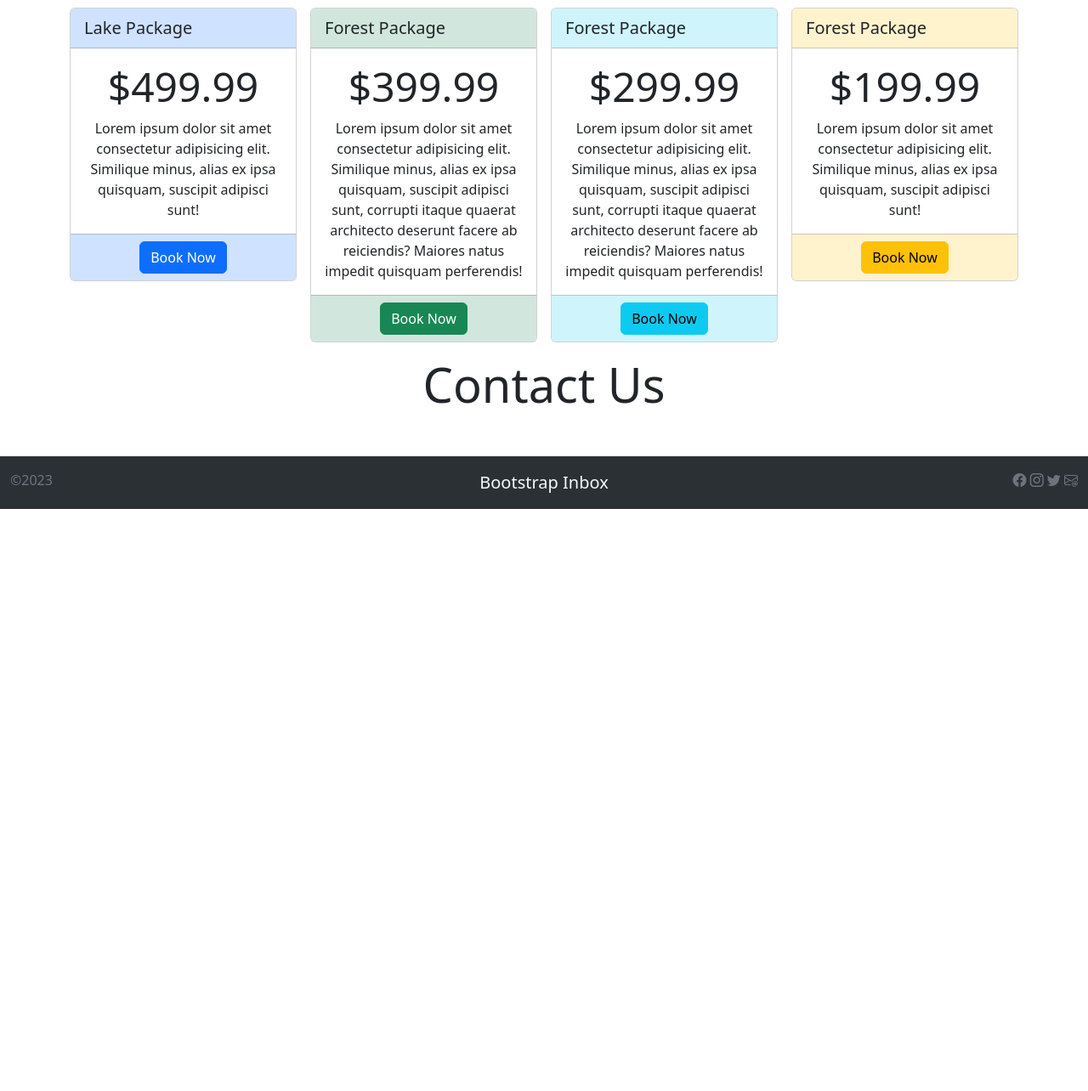
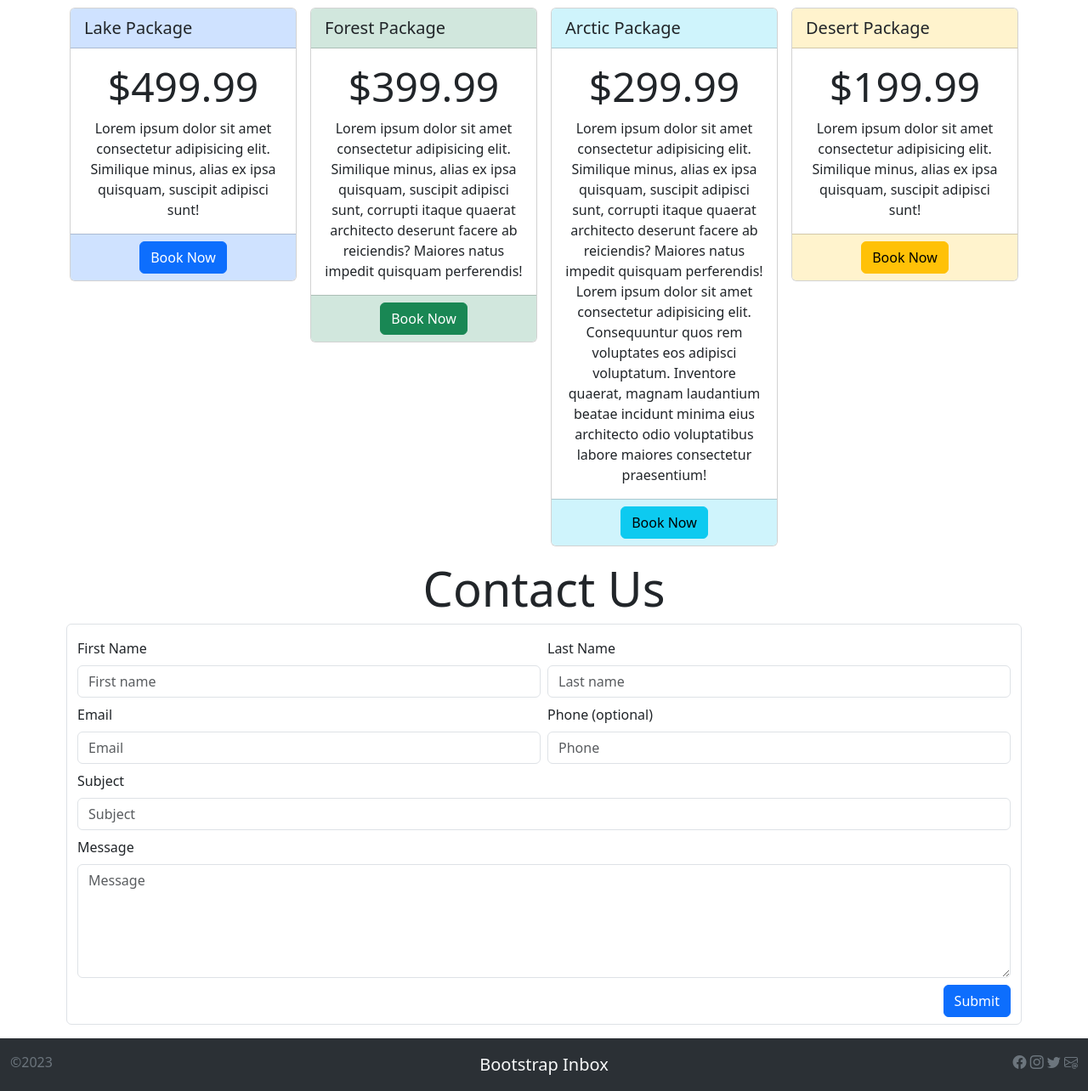
Before and after one commit to eva-grimm/BootstrapComponents, a plain HTML site: page vacation.html in a window 1280 px wide. Shown: the part 201-1485 px from the top of the page at 85% size. Before the commit the page ends 800 px from the top, so only its background shows below. Drawn offline with nearby package versions, Linux system fonts and the light colour scheme.

Commit message:
added contact form and made general changes

```diff
--- a/vacation.html
+++ b/vacation.html
@@ -123,14 +123,17 @@
             <div class="col-12 col-md-3">
                 <div class="card">
                     <div class="card-header bg-info-subtle lead">
-                        Forest Package
+                        Arctic Package
                     </div>
                     <div class="card-body text-center">
                         <h5 class="card-title display-5">$299.99</h5>
                         <p class="card-text">
                             Lorem ipsum dolor sit amet consectetur adipisicing elit. Similique minus, alias ex ipsa
                             quisquam, suscipit adipisci sunt, corrupti itaque quaerat architecto deserunt facere ab
-                            reiciendis? Maiores natus impedit quisquam perferendis!
+                            reiciendis? Maiores natus impedit quisquam perferendis! Lorem ipsum dolor sit amet
+                            consectetur adipisicing elit. Consequuntur quos rem voluptates eos adipisci voluptatum.
+                            Inventore quaerat, magnam laudantium beatae incidunt minima eius architecto odio
+                            voluptatibus labore maiores consectetur praesentium!
                         </p>
                     </div>
                     <div class="card-footer bg-info-subtle text-center">
@@ -141,7 +144,7 @@
             <div class="col-12 col-md-3">
                 <div class="card">
                     <div class="card-header bg-warning-subtle lead">
-                        Forest Package
+                        Desert Package
                     </div>
                     <div class="card-body text-center">
                         <h5 class="card-title display-5">$199.99</h5>
@@ -158,7 +161,37 @@
         </div>
 
         <h1 class="text-center display-4 m-3">Contact Us</h1>
-
+        <!-- contact form -->
+        <form action="" class="row border rounded-2 g-2 p-2">
+            <div class="col-12 col-md-6">
+                <label for="firstName" class="form-label">First Name</label>
+                <input type="text" name="firstName" id="firstName" class="form-control" placeholder="First name" required>
+            </div>
+            <div class="col-12 col-md-6">
+                <label for="lastName" class="form-label">Last Name</label>
+                <input type="text" name="lastName" id="lastName" class="form-control" placeholder="Last name" required>
+            </div>
+            <div class="col-12 col-md-6">
+                <label for="Email" class="form-label">Email</label>
+                <input type="email" name="Email" id="Email" class="form-control" placeholder="Email" required>
+            </div>
+            <div class="col-12 col-md-6">
+                <label for="phone" class="form-label">Phone (optional)</label>
+                <input type="tel" name="phone" id="phone" class="form-control" placeholder="Phone">
+            </div>
+            <div class="col-12">
+                <label for="subject" class="form-label">Subject</label>
+                <input type="text" name="subject" id="subject" class="form-control" placeholder="Subject" required>
+            </div>
+            <div class="col-12">
+                <label for="message" class="form-label">Message</label>
+                <textarea name="message" id="message" cols="30" rows="5" class="form-control"
+                placeholder="Message"></textarea>
+            </div>
+            <div class="col-12 text-end">
+                <button class="btn btn-primary">Submit</button>
+            </div>
+        </form>
     </main>
 
     <footer class="container-fluid bg-body-tertiary py-3" data-bs-theme="dark">
```
